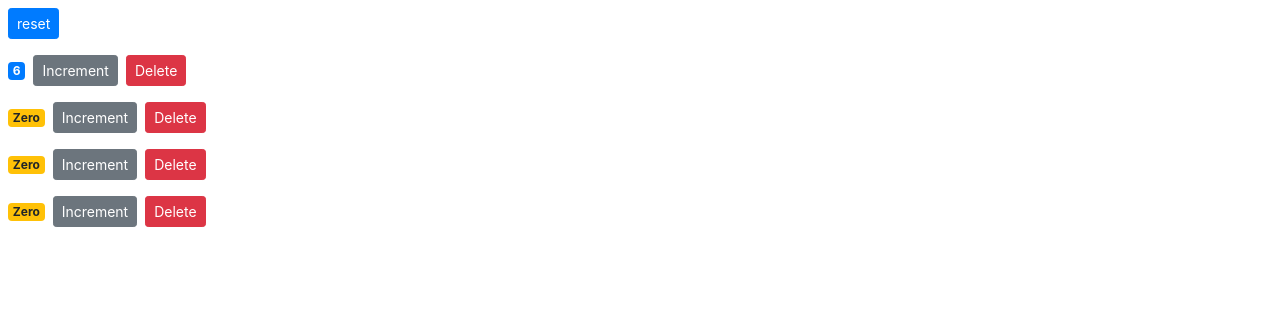
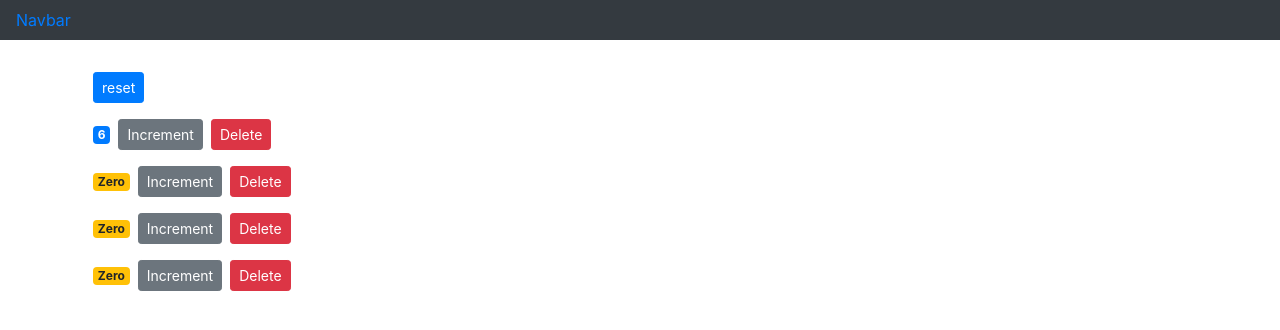
Before and after one commit to s-as-as100/vidlyRP, a React (Create React App) app: page / in a window 1280 px wide. Shown: the top 330 px of the page. Built offline with nearby package versions, Linux system fonts and the light colour scheme.

Commit message:
create a new component navbar nd multiple comp in Syn

```diff
--- a/src/App.js
+++ b/src/App.js
@@ -1,24 +1,18 @@
-import logo from './logo.svg';
+
+import React from 'react';
 import './App.css';
+import Counters from './components/counters';
+import Navbar from './components/navbar';
 
 function App() {
   return (
-    <div className="App">
-      <header className="App-header">
-        <img src={logo} className="App-logo" alt="logo" />
-        <p>
-          Edit <code>src/App.js</code> and save to reload.
-        </p>
-        <a
-          className="App-link"
-          href="https://reactjs.org"
-          target="_blank"
-          rel="noopener noreferrer"
-        >
-          Learn React
-        </a>
-      </header>
-    </div>
+    <React.Fragment>
+      <Navbar/>
+      <main class="container">
+        <Counters/>
+        </main>
+    </React.Fragment>
+
   );
 }
 
--- /dev/null
+++ b/src/components/navbar.jsx
@@ -0,0 +1,19 @@
+import React, { Component } from 'react';
+
+class Navbar extends Component {
+    state = {  }
+    render() {
+        return (
+
+                <nav className="navbar navbar-expand-md navbar-dark bg-dark mb-4">
+                    <a className='navbar-band' href='#'>Navbar</a>
+                </nav>
+
+          );
+    }
+}
+
+export default Navbar;
+// when there is no parent child relation b/w two components nd
+// we want to share data between them you  need to lift the state Up
+// counters to App components
--- a/src/index.js
+++ b/src/index.js
@@ -1,13 +1,13 @@
 import React from 'react';
 import ReactDOM from 'react-dom';
 import './index.css';
-
+import App from  './App';
 import reportWebVitals from './reportWebVitals';
 import 'bootstrap/dist/css/bootstrap.css';
-import Counters from './components/counters';
+
 ReactDOM.render(
   <React.StrictMode>
-    <Counters/>
+    <App/>
   </React.StrictMode>,
   document.getElementById('root')
 );
```
